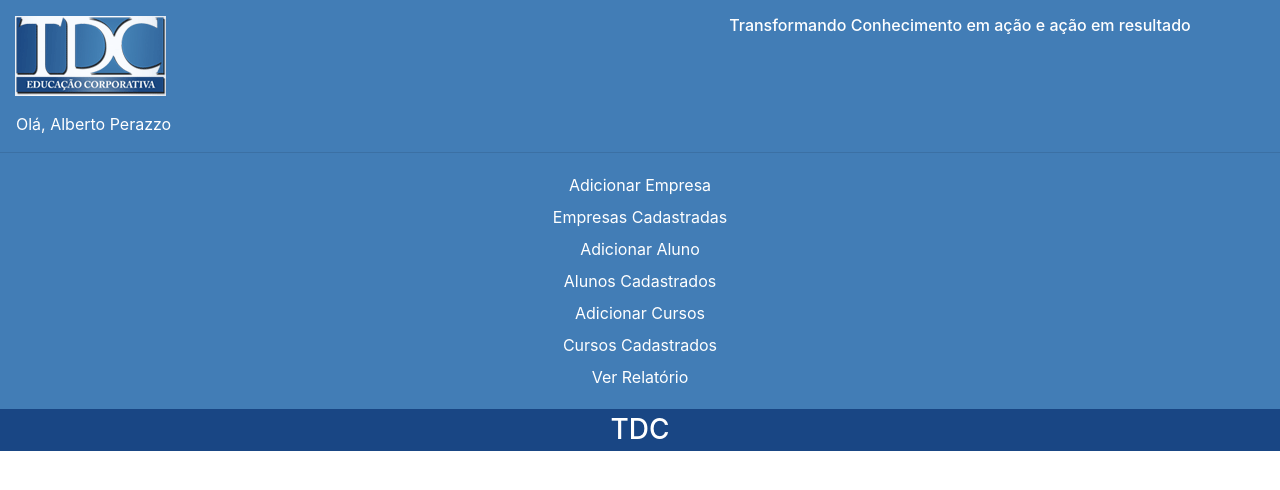
After one commit to FabioKrakauer/TDCAP, a PHP site: page /TDCAP/admin/forms.php in a window 1280 px wide. The commit adds this page. Shown: the top 490 px of the page. Run offline with PHP 8.4, Linux system fonts and the light colour scheme; some libraries are stand-ins or nearby versions.

Commit message:
Adds the admin page

```diff
--- /dev/null
+++ b/admin/forms.php
@@ -0,0 +1,52 @@
+<!DOCTYPE html>
+<html lang="pt-br">
+<head>
+    <meta charset="UTF-8">
+    <meta name="viewport" content="width=device-width, initial-scale=1.0">
+    <meta http-equiv="X-UA-Compatible" content="ie=edge">
+    <title>Document</title>
+
+    <link rel="stylesheet" href="../css/reset.css">
+    <link rel="stylesheet" href="https://maxcdn.bootstrapcdn.com/bootstrap/4.0.0/css/bootstrap.min.css" integrity="sha384-Gn5384xqQ1aoWXA+058RXPxPg6fy4IWvTNh0E263XmFcJlSAwiGgFAW/dAiS6JXm" crossorigin="anonymous">
+    <link rel="stylesheet" href="../css/style.css">
+
+</head>
+<body>
+    <header class="text-white">
+        <div class="row w-100 py-3 mx-auto">
+            <div class="col-6">
+                <img src="../img/logo.gif" alt="">
+            </div>
+            <div class="col-6">
+                <h3 class="h6 text-center">Transformando Conhecimento em ação e ação em resultado</h3>
+            </div>
+        </div>
+        <nav>
+            <p class="mx-3">Olá, <span>Alberto Perazzo</span></p>
+            <hr>
+            <ul class="text-center pb-3 mb-0" id="admin-list">
+                <li class="py-1">Adicionar Empresa</li>
+                <li class="py-1">Empresas Cadastradas</li>
+                <li class="py-1">Adicionar Aluno</li>
+                <li class="py-1">Alunos Cadastrados</li>
+                <li class="py-1">Adicionar Cursos</li>
+                <li class="py-1">Cursos Cadastrados</li>
+                <li class="py-1">Ver Relatório</li>
+            </ul>
+        </nav>
+    </header>
+
+    <main>
+        <div class="" id="dynamic-content">
+            <h1 class="h3 text-white text-center p-1">TDC</h1>
+            <div id="form"></div>
+        </div>
+    </main>
+
+
+    <script src="https://code.jquery.com/jquery-3.2.1.slim.min.js" integrity="sha384-KJ3o2DKtIkvYIK3UENzmM7KCkRr/rE9/Qpg6aAZGJwFDMVNA/GpGFF93hXpG5KkN" crossorigin="anonymous"></script>
+    <script src="https://cdnjs.cloudflare.com/ajax/libs/popper.js/1.12.9/umd/popper.min.js" integrity="sha384-ApNbgh9B+Y1QKtv3Rn7W3mgPxhU9K/ScQsAP7hUibX39j7fakFPskvXusvfa0b4Q" crossorigin="anonymous"></script>
+    <script src="https://maxcdn.bootstrapcdn.com/bootstrap/4.0.0/js/bootstrap.min.js" integrity="sha384-JZR6Spejh4U02d8jOt6vLEHfe/JQGiRRSQQxSfFWpi1MquVdAyjUar5+76PVCmYl" crossorigin="anonymous"></script>
+    <script src="../js/admin.js"></script>
+</body>
+</html>
--- a/admin/newCompany.php
+++ b/admin/newCompany.php
@@ -7,10 +7,10 @@
     <meta name="viewport" content="width=device-width, initial-scale=1, shrink-to-fit=no">
     <link href="https://fonts.googleapis.com/css?family=Lato" rel="stylesheet">
     <link rel="stylesheet" href="https://stackpath.bootstrapcdn.com/bootstrap/4.1.3/css/bootstrap.min.css" integrity="sha384-MCw98/SFnGE8fJT3GXwEOngsV7Zt27NXFoaoApmYm81iuXoPkFOJwJ8ERdknLPMO" crossorigin="anonymous">
-    <link rel="stylesheet" href="../css/style.css">
+    <link rel="stylesheet" href="../css/style1.css">
 
   </head>
-  <body style="overflow: hidden;">
+  <body>
       <div class="intro row">
           <div class="right bg-primary col-12 col-sm-5">
         <div class="logo d-flex justify-content-center text-justify">
--- /dev/null
+++ b/css/reset.css
@@ -0,0 +1,136 @@
+/* http://meyerweb.com/eric/tools/css/reset/
+   v2.0 | 20110126
+   License: none (public domain)
+*/
+
+html,
+body,
+div,
+span,
+applet,
+object,
+iframe,
+h1,
+h2,
+h3,
+h4,
+h5,
+h6,
+p,
+blockquote,
+pre,
+a,
+abbr,
+acronym,
+address,
+big,
+cite,
+code,
+del,
+dfn,
+em,
+img,
+ins,
+kbd,
+q,
+s,
+samp,
+small,
+strike,
+strong,
+sub,
+sup,
+tt,
+var,
+b,
+u,
+i,
+center,
+dl,
+dt,
+dd,
+ol,
+ul,
+li,
+fieldset,
+form,
+label,
+legend,
+table,
+caption,
+tbody,
+tfoot,
+thead,
+tr,
+th,
+td,
+article,
+aside,
+canvas,
+details,
+embed,
+figure,
+figcaption,
+footer,
+header,
+hgroup,
+menu,
+nav,
+output,
+ruby,
+section,
+summary,
+time,
+mark,
+audio,
+video {
+    margin: 0;
+    padding: 0;
+    border: 0;
+    font-size: 100%;
+    font: inherit;
+    vertical-align: baseline;
+}
+
+/* HTML5 display-role reset for older browsers */
+
+article,
+aside,
+details,
+figcaption,
+figure,
+footer,
+header,
+hgroup,
+menu,
+nav,
+section {
+    display: block;
+}
+
+body {
+    line-height: 1;
+}
+
+ol,
+ul {
+    list-style: none;
+}
+
+blockquote,
+q {
+    quotes: none;
+}
+
+blockquote:before,
+blockquote:after,
+q:before,
+q:after {
+    content: '';
+    content: none;
+}
+
+table {
+    border-collapse: collapse;
+    border-spacing: 0;
+}
--- a/css/style.css
+++ b/css/style.css
@@ -1,61 +1,12 @@
-.btn-primary {
-    background-color: #427DB6 !important;
+header{
+    background-color: #427DB6;
 }
-.bg-primary {
-    background-color: #427DB6 !important;
-}
-.right {
-    height: 100vh;
-}
-.title{
-    background-color: #194684;
-    height: 45px;
-}
-p{
-    font-family: 'Lato', sans-serif !important;
-}
-label {
-    color: #427DB6;
-}
-.nav-item{
-    list-style-type: none;
-    font-size: 16pt;
-}
-.nav-item:hover{
-    background-color: #194684;
 
-}
-.no-padding{
-    padding: 0;
-}
-.navigation:hover {
-    text-decoration: none;
-}
-.active{
+.active-content{
     background-color: #194684;
 }
-.font-size-14{
-    font-size: 14pt;
+
+#dynamic-content h1,
+.save{
+    background-color: #194684;
 }
-.font-size-15{
-    font-size: 15pt;
-}
-.font-size-16{
-    font-size: 16pt;
-}
-.font-size-18{
-    font-size: 18pt;
-}
-.font-size-20{
-    font-size: 20pt;
-}
-.right{
-    padding: 0;
-}
-@media(max-width: 576px){
-    .right {
-        height: 430px;
-    }
-}
-@media(min-width: 768px){
-}
--- /dev/null
+++ b/js/admin.js
@@ -0,0 +1,159 @@
+$('#admin-list li').on('click', function() {
+    $('#admin-list li').removeClass('active-content')
+    $(this).addClass('active-content')
+
+    let category = $(this).html().replace(' ', '').charAt(0).toLowerCase() + $(this).html().replace(' ', '').substr(1)
+
+    let adicionarEmpresa = `
+        <h1 class="h3 text-white text-center p-1 mb-4">${$(this).html()}</h1>
+        <form action="../controller/newCompany.php" method="post">
+            <div class="container row">
+                <div class="form-group col-12">
+                    <label for="name">Nome:</label>
+                    <input type="text" name="name" id="name" class="form-control" placeholder="Nome da empresa">
+                </div>
+                <div class="form-group col-12">
+                    <label for="cnpj">CNPJ:</label>
+                    <input type="text" name="cnpj" id="cnpj" class="form-control" placeholder="CNPJ da empresa">
+                </div>
+                <div class="form-group col-12">
+                    <label for="adress">Endereço:</label>
+                    <input type="text" name="adress" id="adress" class="form-control" placeholder="Endereço da empresa">
+                </div>
+                <div class="form-group col-12">
+                    <label for="telephone">Telefone:</label>
+                    <input type="text" name="telephone" id="telephone" class="form-control" placeholder="Telefone da empresa">
+                </div>
+                <div class="form-group col-12">
+                    <label for="site">Site:</label>
+                    <input type="text" name="site" id="site" class="form-control" placeholder="Site da empresa">
+                </div>
+                <div class="form-group col-12">
+                    <label for="contact">Contato do responsável:</label>
+                    <input type="text" name="contact" id="contact" class="form-control" placeholder="Contato do responsável">
+                </div>
+                <div class="form-group col-12">
+                    <label for="email">E-mail:</label>
+                    <input type="email" name="email" id="email" class="form-control" placeholder="E-mail do responsável">
+                </div>
+                <div class="form-group col-12">
+                    <input type="submit" name="action" class="btn save text-white" value="Salvar">
+                </div>
+            </div>
+        </form>
+    `
+
+    let empresasCadastradas = `
+        <h1 class="h3 text-white text-center p-1 mb-4">${$(this).html()}</h1>
+        <div class="container">
+            <ul class="container list-group list-group-flush">
+                <li class="list-group-item">Empresa 000</li>
+                <li class="list-group-item">Empresa abc</li>
+                <li class="list-group-item">Empresa 123</li>
+                <li class="list-group-item">Empresa xyz</li>
+            </ul>
+        </div>
+    `
+
+    let adicionarAluno = `
+        <h1 class="h3 text-white text-center p-1 mb-4">${$(this).html()}</h1>
+        <form action="../controller/newStudent.php" method="post">
+            <div class="container row">
+                <div class="form-group col-12">
+                    <label for="name">Nome:</label>
+                    <input type="text" name="name" id="name" class="form-control" placeholder="Nome do aluno">
+                </div>
+                <div class="form-group col-12">
+                    <label for="email">E-mail:</label>
+                    <input type="email" name="email" id="email" class="form-control" placeholder="E-mail do aluno">
+                </div>
+                <div class="form-group col-12">
+                    <label for="password">Senha:</label>
+                    <input type="password" name="password" id="password" class="form-control" placeholder="Senha">
+                </div>
+                <div class="form-group col-12">
+                    <label for="password-conf">Confirme a senha:</label>
+                    <input type="password" name="password-conf" id="password-conf" class="form-control" placeholder="Confirme a senha">
+                </div>
+                <div class="form-group col-12">
+                    <input type="submit" name="action" class="btn save text-white" value="Salvar">
+                </div>
+            </div>
+        </form>
+    `
+
+    let alunosCadastrados = `
+        <h1 class="h3 text-white text-center p-1 mb-4">${$(this).html()}</h1>
+        <div class="container">
+            <ul class="container list-group list-group-flush">
+                <li class="list-group-item">Aluno 1</li>
+                <li class="list-group-item">Aluno 2</li>
+                <li class="list-group-item">Aluno 3</li>
+                <li class="list-group-item">Aluno 4</li>
+            </ul>
+        </div>
+    `
+
+    let adicionarCursos = `
+        <h1 class="h3 text-white text-center p-1 mb-4">${$(this).html()}</h1>
+        <form action="../controller/newCourse.php" method="post">
+            <div class="container row">
+                <div class="form-group col-12">
+                    <label for="name">Nome:</label>
+                    <input type="text" name="name" id="name" class="form-control" placeholder="Nome do curso">
+                </div>
+                <div class="form-group col-12">
+                    <input type="submit" name="action" class="btn save text-white" value="Salvar">
+                </div>
+            </div>
+        </form>
+    `
+
+    let cursosCadastrados = `
+        <h1 class="h3 text-white text-center p-1 mb-4">${$(this).html()}</h1>
+        <div class="container">
+            <ul class="container list-group list-group-flush">
+                <li class="list-group-item">Curso 1</li>
+                <li class="list-group-item">Curso 2</li>
+                <li class="list-group-item">Curso 3</li>
+                <li class="list-group-item">Curso 4</li>
+            </ul>
+        </div>
+    `
+
+    let verRelatório = `
+        <h1 class="h3 text-white text-center p-1 mb-4">${$(this).html()}</h1>
+        <div class="container">
+            <ul class="container list-group list-group-flush">
+                <li class="list-group-item">Relatorio 1</li>
+                <li class="list-group-item">Relatorio 2</li>
+                <li class="list-group-item">Relatorio 3</li>
+                <li class="list-group-item">Relatorio 4</li>
+            </ul>
+        </div>
+    `
+
+    switch(category){
+        case 'adicionarEmpresa':
+            $('#dynamic-content').html(adicionarEmpresa)
+            break
+        case 'empresasCadastradas':
+            $('#dynamic-content').html(empresasCadastradas)
+            break
+        case 'adicionarAluno':
+            $('#dynamic-content').html(adicionarAluno)
+            break
+        case 'alunosCadastrados':
+        $('#dynamic-content').html(alunosCadastrados)
+            break
+        case 'adicionarCursos':
+            $('#dynamic-content').html(adicionarCursos)
+            break
+        case 'cursosCadastrados':
+            $('#dynamic-content').html(cursosCadastrados)
+            break
+        case 'verRelatório':
+            $('#dynamic-content').html(verRelatório)
+            break
+    }
+})
```
Also changed, not shown: css/style1.css (added, +60 -0 lines).
